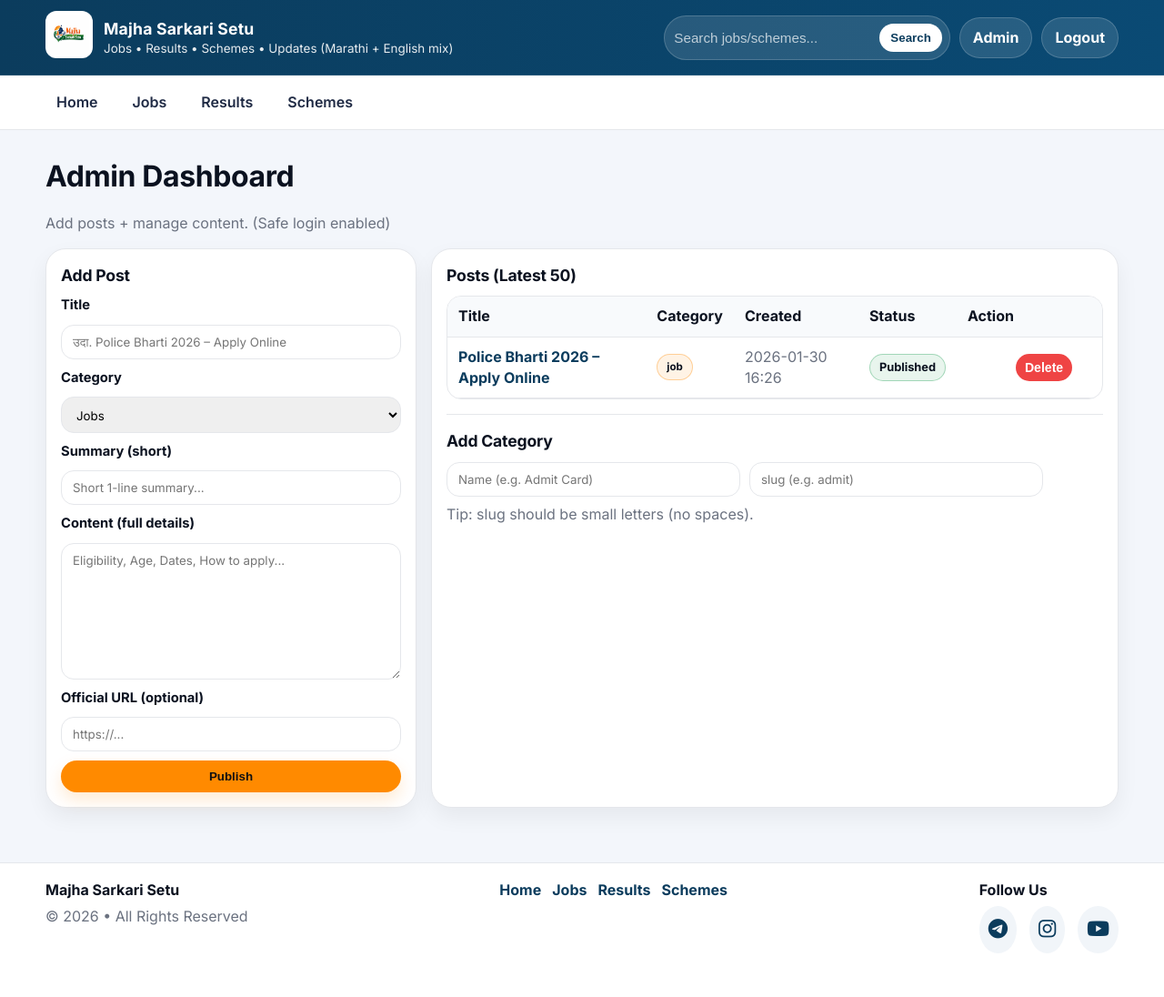
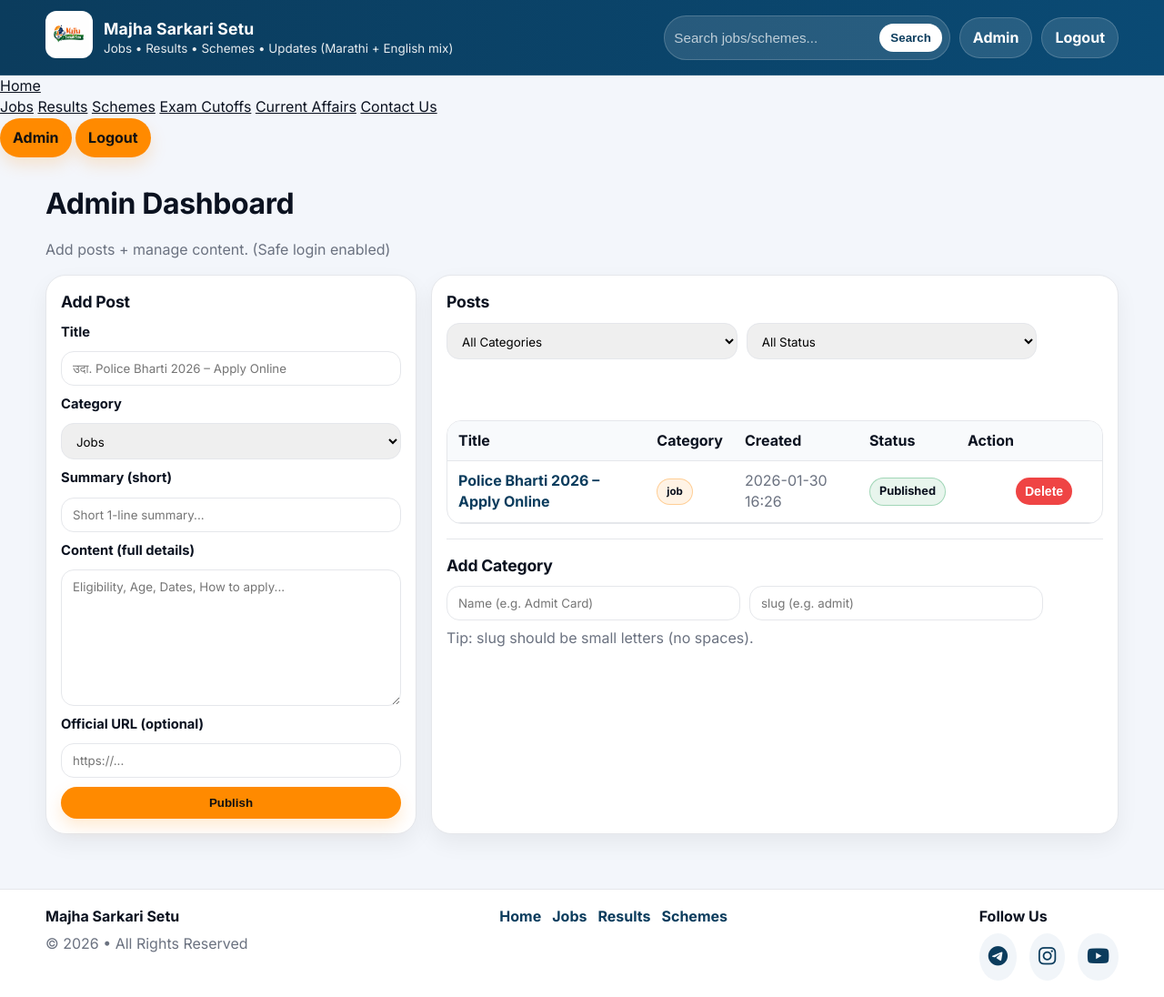
Before and after one commit to MOHANNIKAM01/majha-sarkari-setu, a Flask app: page /admin in a window 1280 px wide. Shown: the whole page at 91% size. Before the commit the page ends 1048 px from the top, so only its background shows below. Run offline with Flask 3, Linux system fonts and the light colour scheme; the visitor is signed in with stand-in values (Sample User, id 1); data comes from the database, SQL or seed files in the repository.

Commit message:
fix base template and navbar

```diff
--- a/app.py
+++ b/app.py
@@ -23,6 +23,7 @@ def create_app() -> Flask:
         con = get_db()
         cur = con.cursor()
 
+        # Categories
         cur.execute("""
             CREATE TABLE IF NOT EXISTS categories (
                 id INTEGER PRIMARY KEY AUTOINCREMENT,
@@ -31,6 +32,7 @@ def create_app() -> Flask:
             )
         """)
 
+        # Posts
         cur.execute("""
             CREATE TABLE IF NOT EXISTS posts (
                 id INTEGER PRIMARY KEY AUTOINCREMENT,
@@ -44,12 +46,32 @@ def create_app() -> Flask:
             )
         """)
 
+        # Contact Messages
+        cur.execute("""
+            CREATE TABLE IF NOT EXISTS contact_messages (
+                id INTEGER PRIMARY KEY AUTOINCREMENT,
+                name TEXT NOT NULL,
+                email TEXT NOT NULL,
+                message TEXT NOT NULL,
+                created_at TEXT NOT NULL
+            )
+        """)
+
         # seed categories
         existing = {r["slug"] for r in cur.execute("SELECT slug FROM categories").fetchall()}
-        seeds = [("Jobs", "job"), ("Results", "result"), ("Schemes", "scheme")]
+        seeds = [
+            ("Jobs", "job"),
+            ("Results", "result"),
+            ("Schemes", "scheme"),
+            ("Exam Cutoffs", "examcutoff"),
+            ("Current Affairs", "currentaffairs"),
+        ]
         for name, slug in seeds:
             if slug not in existing:
-                cur.execute("INSERT OR IGNORE INTO categories (name, slug) VALUES (?,?)", (name, slug))
+                cur.execute(
+                    "INSERT OR IGNORE INTO categories (name, slug) VALUES (?,?)",
+                    (name, slug)
+                )
 
         con.commit()
         con.close()
@@ -71,6 +93,33 @@ def create_app() -> Flask:
             "year": datetime.now().year,
         }
 
+    # ---------------- Contact ----------------
+    @app.get("/contact")
+    def contact():
+        return render_template("contact.html")
+
+    @app.post("/contact")
+    def contact_post():
+        name = (request.form.get("name") or "").strip()
+        email = (request.form.get("email") or "").strip()
+        message = (request.form.get("message") or "").strip()
+
+        if not (name and email and message):
+            flash("All fields required.", "danger")
+            return redirect(url_for("contact"))
+
+        con = get_db()
+        con.execute(
+            "INSERT INTO contact_messages (name, email, message, created_at) VALUES (?,?,?,?)",
+            (name, email, message, datetime.now().strftime("%Y-%m-%d %H:%M"))
+        )
+        con.commit()
+        con.close()
+
+        flash("Message sent successfully ✅", "success")
+        return redirect(url_for("contact"))
+
+    # ---------------- Public ----------------
     @app.get("/")
     def home():
         con = get_db()
@@ -95,20 +144,32 @@ def create_app() -> Flask:
                ORDER BY id DESC LIMIT 10"""
         ).fetchall()
         con.close()
-        return render_template("index.html", cats=cats, jobs=jobs, results=results, schemes=schemes, latest=latest)
+        return render_template(
+            "index.html",
+            cats=cats,
+            jobs=jobs,
+            results=results,
+            schemes=schemes,
+            latest=latest,
+        )
 
     @app.get("/category/<slug>")
     def category(slug):
         con = get_db()
-        cat = con.execute("SELECT name, slug FROM categories WHERE slug=?", (slug,)).fetchone()
+        cat = con.execute(
+            "SELECT name, slug FROM categories WHERE slug=?",
+            (slug,),
+        ).fetchone()
         if not cat:
             con.close()
             abort(404)
+
         posts = con.execute(
             """SELECT id, title, summary, created_at
-               FROM posts WHERE category_slug=? AND is_published=1
+               FROM posts
+               WHERE category_slug=? AND is_published=1
                ORDER BY id DESC""",
-            (slug,)
+            (slug,),
         ).fetchall()
         con.close()
         return render_template("category.html", category=cat, posts=posts)
@@ -116,11 +177,17 @@ def create_app() -> Flask:
     @app.get("/post/<int:post_id>")
     def post(post_id: int):
         con = get_db()
-        p = con.execute("SELECT * FROM posts WHERE id=? AND is_published=1", (post_id,)).fetchone()
+        p = con.execute(
+            "SELECT * FROM posts WHERE id=? AND is_published=1",
+            (post_id,),
+        ).fetchone()
         if not p:
             con.close()
             abort(404)
-        cat = con.execute("SELECT name, slug FROM categories WHERE slug=?", (p["category_slug"],)).fetchone()
+        cat = con.execute(
+            "SELECT name, slug FROM categories WHERE slug=?",
+            (p["category_slug"],),
+        ).fetchone()
         con.close()
         return render_template("post.html", post=p, category=cat)
 
@@ -128,16 +195,19 @@ def create_app() -> Flask:
     def search():
         q = (request.args.get("q") or "").strip()
         con = get_db()
-        cats = con.execute("SELECT name, slug FROM categories ORDER BY id").fetchall()
+        cats = con.execute(
+            "SELECT name, slug FROM categories ORDER BY id"
+        ).fetchall()
         posts = []
         if q:
             like = f"%{q}%"
             posts = con.execute(
                 """SELECT id, title, summary, created_at, category_slug
                    FROM posts
-                   WHERE is_published=1 AND (title LIKE ? OR summary LIKE ? OR content LIKE ?)
+                   WHERE is_published=1
+                     AND (title LIKE ? OR summary LIKE ? OR content LIKE ?)
                    ORDER BY id DESC""",
-                (like, like, like)
+                (like, like, like),
             ).fetchall()
         con.close()
         return render_template("search.html", q=q, posts=posts, cats=cats)
@@ -147,8 +217,14 @@ def create_app() -> Flask:
     def admin_login():
         admin_password = os.environ.get("ADMIN_PASSWORD")
         if not admin_password:
-            flash("ADMIN_PASSWORD env var set केलेला नाही. सुरक्षा साठी admin login बंद आहे.", "danger")
-        return render_template("admin_login.html", next=request.args.get("next", "/admin"))
+            flash(
+                "ADMIN_PASSWORD env var set केलेला नाही. सुरक्षा साठी admin login बंद आहे.",
+                "danger",
+            )
+        return render_template(
+            "admin_login.html",
+            next=request.args.get("next", "/admin"),
+        )
 
     @app.post("/admin/login")
     def admin_login_post():
@@ -158,7 +234,10 @@ def create_app() -> Flask:
 
         admin_password = os.environ.get("ADMIN_PASSWORD")
         if not admin_password:
-            flash("ADMIN_PASSWORD env var set केलेला नाही. सुरक्षा साठी admin login बंद आहे.", "danger")
+            flash(
+                "ADMIN_PASSWORD env var set केलेला नाही. सुरक्षा साठी admin login बंद आहे.",
+                "danger",
+            )
             return redirect(url_for("admin_login"))
 
         if username == "admin" and password == admin_password:
@@ -175,17 +254,46 @@ def create_app() -> Flask:
         flash("Logged out.", "info")
         return redirect(url_for("home"))
 
+    # ✅ UPDATED ADMIN DASHBOARD WITH FILTERS
     @app.get("/admin")
     @admin_required
     def admin_dashboard():
+        category_filter = request.args.get("category")
+        status_filter = request.args.get("status")
+
         con = get_db()
-        cats = con.execute("SELECT name, slug FROM categories ORDER BY id").fetchall()
-        posts = con.execute(
-            """SELECT id, title, category_slug, created_at, is_published
-               FROM posts ORDER BY id DESC LIMIT 50"""
+        cats = con.execute(
+            "SELECT name, slug FROM categories ORDER BY id"
+        ).fetchall()
+
+        query = "SELECT id, title, category_slug, created_at, is_published FROM posts WHERE 1=1"
+        params = []
+
+        if category_filter:
+            query += " AND category_slug=?"
+            params.append(category_filter)
+
+        if status_filter == "published":
+            query += " AND is_published=1"
+        elif status_filter == "draft":
+            query += " AND is_published=0"
+
+        query += " ORDER BY id DESC"
+
+        posts = con.execute(query, params).fetchall()
+        con.close()
+
+        return render_template("admin.html", cats=cats, posts=posts)
+
+    @app.get("/admin/messages")
+    @admin_required
+    def admin_messages():
+        con = get_db()
+        msgs = con.execute(
+            "SELECT * FROM contact_messages ORDER BY id DESC"
         ).fetchall()
         con.close()
-        return render_template("admin.html", cats=cats, posts=posts)
+        return render_template("admin_messages.html", messages=msgs)
 
     @app.post("/admin/category/add")
     @admin_required
@@ -197,7 +305,10 @@ def create_app() -> Flask:
             return redirect(url_for("admin_dashboard"))
         con = get_db()
         try:
-            con.execute("INSERT INTO categories (name, slug) VALUES (?,?)", (name, slug))
+            con.execute(
+                "INSERT INTO categories (name, slug) VALUES (?,?)",
+                (name, slug),
+            )
             con.commit()
             flash("Category added ✅", "success")
         except sqlite3.IntegrityError:
@@ -221,9 +332,17 @@ def create_app() -> Flask:
 
         con = get_db()
         con.execute(
-            """INSERT INTO posts (title, category_slug, summary, content, source_url, created_at, is_published)
+            """INSERT INTO posts
+               (title, category_slug, summary, content, source_url, created_at, is_published)
                VALUES (?,?,?,?,?,?,1)""",
-            (title, category_slug, summary, content, source_url, datetime.now().strftime("%Y-%m-%d %H:%M"))
+            (
+                title,
+                category_slug,
+                summary,
+                content,
+                source_url,
+                datetime.now().strftime("%Y-%m-%d %H:%M"),
+            ),
         )
         con.commit()
         con.close()
@@ -234,8 +353,13 @@ def create_app() -> Flask:
     @admin_required
     def admin_edit_post(post_id: int):
         con = get_db()
-        p = con.execute("SELECT * FROM posts WHERE id=?", (post_id,)).fetchone()
-        cats = con.execute("SELECT name, slug FROM categories ORDER BY id").fetchall()
+        p = con.execute(
+            "SELECT * FROM posts WHERE id=?",
+            (post_id,),
+        ).fetchone()
+        cats = con.execute(
+            "SELECT name, slug FROM categories ORDER BY id"
+        ).fetchall()
         con.close()
         if not p:
             abort(404)
@@ -254,9 +378,18 @@ def create_app() -> Flask:
         con = get_db()
         con.execute(
             """UPDATE posts
-               SET title=?, category_slug=?, summary=?, content=?, source_url=?, is_published=?
+               SET title=?, category_slug=?, summary=?, content=?,
+                   source_url=?, is_published=?
                WHERE id=?""",
-            (title, category_slug, summary, content, source_url, is_published, post_id)
+            (
+                title,
+                category_slug,
+                summary,
+                content,
+                source_url,
+                is_published,
+                post_id,
+            ),
         )
         con.commit()
         con.close()
@@ -267,7 +400,10 @@ def create_app() -> Flask:
     @admin_required
     def admin_delete_post(post_id: int):
         con = get_db()
-        con.execute("DELETE FROM posts WHERE id=?", (post_id,))
+        con.execute(
+            "DELETE FROM posts WHERE id=?",
+            (post_id,),
+        )
         con.commit()
         con.close()
         flash("Post deleted 🗑️", "info")
@@ -283,4 +419,8 @@ def create_app() -> Flask:
 app = create_app()
 
 if __name__ == "__main__":
-    app.run(host="0.0.0.0", port=int(os.environ.get("PORT", 5000)), debug=True)
+    app.run(
+        host="0.0.0.0",
+        port=int(os.environ.get("PORT", 5000)),
+        debug=True,
+    )
--- a/templates/admin.html
+++ b/templates/admin.html
@@ -1,12 +1,15 @@
 {% extends "base.html" %}
 {% block title %} • Admin{% endblock %}
 {% block content %}
+
 <div class="pagehead">
   <h1>Admin Dashboard</h1>
   <p class="muted">Add posts + manage content. (Safe login enabled)</p>
 </div>
 
 <div class="admingrid">
+
+  <!-- ================= ADD POST ================= -->
   <section class="card">
     <div class="section__head">
       <h2>Add Post</h2>
@@ -35,10 +38,33 @@
     </form>
   </section>
 
+  <!-- ================= POSTS LIST ================= -->
   <section class="card">
     <div class="section__head">
-      <h2>Posts (Latest 50)</h2>
+      <h2>Posts</h2>
     </div>
+
+    <!-- 🔎 FILTER FORM -->
+    <form method="get" class="form form--inline" style="margin-bottom:12px;">
+      <select name="category">
+        <option value="">All Categories</option>
+        {% for c in cats %}
+          <option value="{{ c['slug'] }}" {% if request.args.get('category') == c['slug'] %}selected{% endif %}>
+            {{ c['name'] }}
+          </option>
+        {% endfor %}
+      </select>
+
+      <select name="status">
+        <option value="">All Status</option>
+        <option value="published" {% if request.args.get('status') == 'published' %}selected{% endif %}>Published</option>
+        <option value="draft" {% if request.args.get('status') == 'draft' %}selected{% endif %}>Draft</option>
+      </select>
+
+      <button class="btn btn--ghost" type="submit">Filter</button>
+      <a href="{{ url_for('admin_dashboard') }}" class="btn btn--ghost">Reset</a>
+    </form>
+
     <div class="tablewrap">
       <table class="table">
         <thead>
@@ -53,8 +79,16 @@
         <tbody>
           {% for p in posts %}
           <tr>
-            <td><a class="link" href="{{ url_for('post', post_id=p['id']) }}" target="_blank">{{ p['title'] }}</a></td>
-            <td><span class="pill pill--{{ p['category_slug'] }}">{{ p['category_slug'] }}</span></td>
+            <td>
+              <a class="link" href="{{ url_for('post', post_id=p['id']) }}" target="_blank">
+                {{ p['title'] }}
+              </a>
+            </td>
+            <td>
+              <span class="pill pill--{{ p['category_slug'] }}">
+                {{ p['category_slug'] }}
+              </span>
+            </td>
             <td class="muted">{{ p['created_at'] }}</td>
             <td>
               {% if p['is_published'] == 1 %}
@@ -71,7 +105,9 @@
             </td>
           </tr>
           {% else %}
-          <tr><td colspan="5" class="muted">No posts yet.</td></tr>
+          <tr>
+            <td colspan="5" class="muted">No posts yet.</td>
+          </tr>
           {% endfor %}
         </tbody>
       </table>
@@ -79,6 +115,7 @@
 
     <hr class="hr">
 
+    <!-- ================= ADD CATEGORY ================= -->
     <div class="section__head">
       <h2>Add Category</h2>
     </div>
@@ -87,7 +124,11 @@
       <input name="slug" placeholder="slug (e.g. admit)" required>
       <button class="btn btn--ghost" type="submit">Add</button>
     </form>
-    <div class="muted" style="margin-top:8px;">Tip: slug should be small letters (no spaces).</div>
+    <div class="muted" style="margin-top:8px;">
+      Tip: slug should be small letters (no spaces).
+    </div>
   </section>
+
 </div>
+
 {% endblock %}
--- a/templates/base.html
+++ b/templates/base.html
@@ -4,14 +4,20 @@
   <meta charset="utf-8" />
   <meta name="google-site-verification" content="noAO7YfuuaNmrgtFQ6l-pcLn3V64mrXVzDeSDFsNztE" />
   <meta name="viewport" content="width=device-width, initial-scale=1" />
+
   <title>{{ site_name }}{% block title %}{% endblock %}</title>
   <meta name="description" content="Jobs, Results, Schemes - Majha Sarkari Setu" />
+
+  <!-- Google Fonts -->
   <link rel="preconnect" href="https://fonts.googleapis.com">
   <link rel="preconnect" href="https://fonts.gstatic.com" crossorigin>
   <link href="https://fonts.googleapis.com/css2?family=Inter:wght@400;500;600;700&display=swap" rel="stylesheet">
+
+  <!-- Main CSS -->
   <link rel="stylesheet" href="{{ url_for('static', filename='style.css') }}">
+
+  <!-- Font Awesome Icons -->
   <link rel="stylesheet" href="https://cdnjs.cloudflare.com/ajax/libs/font-awesome/6.5.0/css/all.min.css">
-
 </head>
 <body>
   <header class="topbar">
@@ -29,8 +35,9 @@
       <div class="topbar__actions">
         <form class="search" action="{{ url_for('search') }}" method="get">
           <input name="q" placeholder="Search jobs/schemes..." value="{{ request.args.get('q','') }}">
-          <button type="submit" aria-label="Search">Search</button>
+          <button type="submit">Search</button>
         </form>
+
         {% if session.get('admin') %}
           <a class="btn btn--ghost" href="{{ url_for('admin_dashboard') }}">Admin</a>
           <a class="btn btn--ghost" href="{{ url_for('admin_logout') }}">Logout</a>
@@ -41,12 +48,27 @@
     </div>
   </header>
 
-  <nav class="nav">
-    <div class="wrap nav__inner">
-      <a href="{{ url_for('home') }}">Home</a>
-      <a href="{{ url_for('category', slug='job') }}">Jobs</a>
-      <a href="{{ url_for('category', slug='result') }}">Results</a>
-      <a href="{{ url_for('category', slug='scheme') }}">Schemes</a>
+  <nav class="navbar">
+    <div class="nav-left">
+      <a href="{{ url_for('home') }}" class="nav-link">Home</a>
+    </div>
+
+    <div class="nav-center">
+      <a href="{{ url_for('category', slug='job') }}" class="nav-link">Jobs</a>
+      <a href="{{ url_for('category', slug='result') }}" class="nav-link">Results</a>
+      <a href="{{ url_for('category', slug='scheme') }}" class="nav-link">Schemes</a>
+      <a href="{{ url_for('category', slug='examcutoff') }}" class="nav-link">Exam Cutoffs</a>
+      <a href="{{ url_for('category', slug='currentaffairs') }}" class="nav-link">Current Affairs</a>
+      <a href="{{ url_for('contact') }}" class="nav-link">Contact Us</a>
+    </div>
+
+    <div class="nav-right">
+      {% if session.get("admin") %}
+        <a href="{{ url_for('admin_dashboard') }}" class="btn">Admin</a>
+        <a href="{{ url_for('admin_logout') }}" class="btn">Logout</a>
+      {% else %}
+        <a href="{{ url_for('admin_login') }}" class="btn">Admin Login</a>
+      {% endif %}
     </div>
   </nav>
 
@@ -81,21 +103,21 @@
       <div class="footer__social">
         <h4>Follow Us</h4>
         <div class="social-icons">
-          <a href="https://t.me/@Mazha_Sarkari_Setu" target="_blank" title="Telegram">
+          <a href="https://t.me/Mazha_Sarkari_Setu" target="_blank">
             <i class="fa-brands fa-telegram"></i>
           </a>
-          <a href="https://instagram.com/mohannikam_001?igsh=bjlryjqdGY4Y28x" target="_blank" title="Instagram">
+          <a href="https://instagram.com/mohannikam_001" target="_blank">
             <i class="fa-brands fa-instagram"></i>
           </a>
-          <a href="https://youtube.com/@Mazha_Sarkari_Setu" target="_blank" title="YouTube">
+          <a href="https://youtube.com/@Mazha_Sarkari_Setu" target="_blank">
             <i class="fa-brands fa-youtube"></i>
           </a>
         </div>
       </div>
     </div>
-</footer>
-
+  </footer>
 
   <script src="{{ url_for('static', filename='script.js') }}"></script>
+
 </body>
 </html>
```
Also changed, not shown: templates/category.html (+28 -1 lines), templates/contact.html (added, +12 -0 lines).
